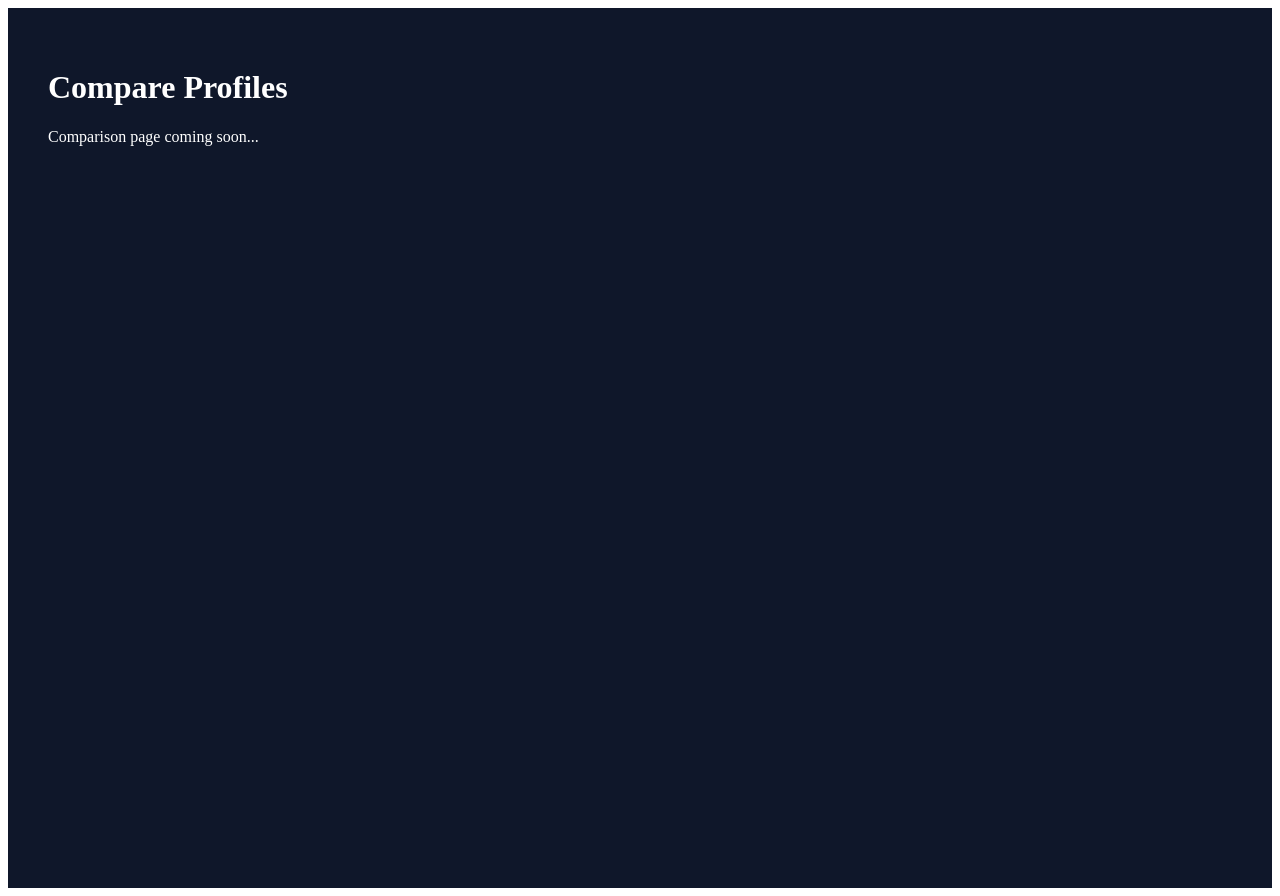
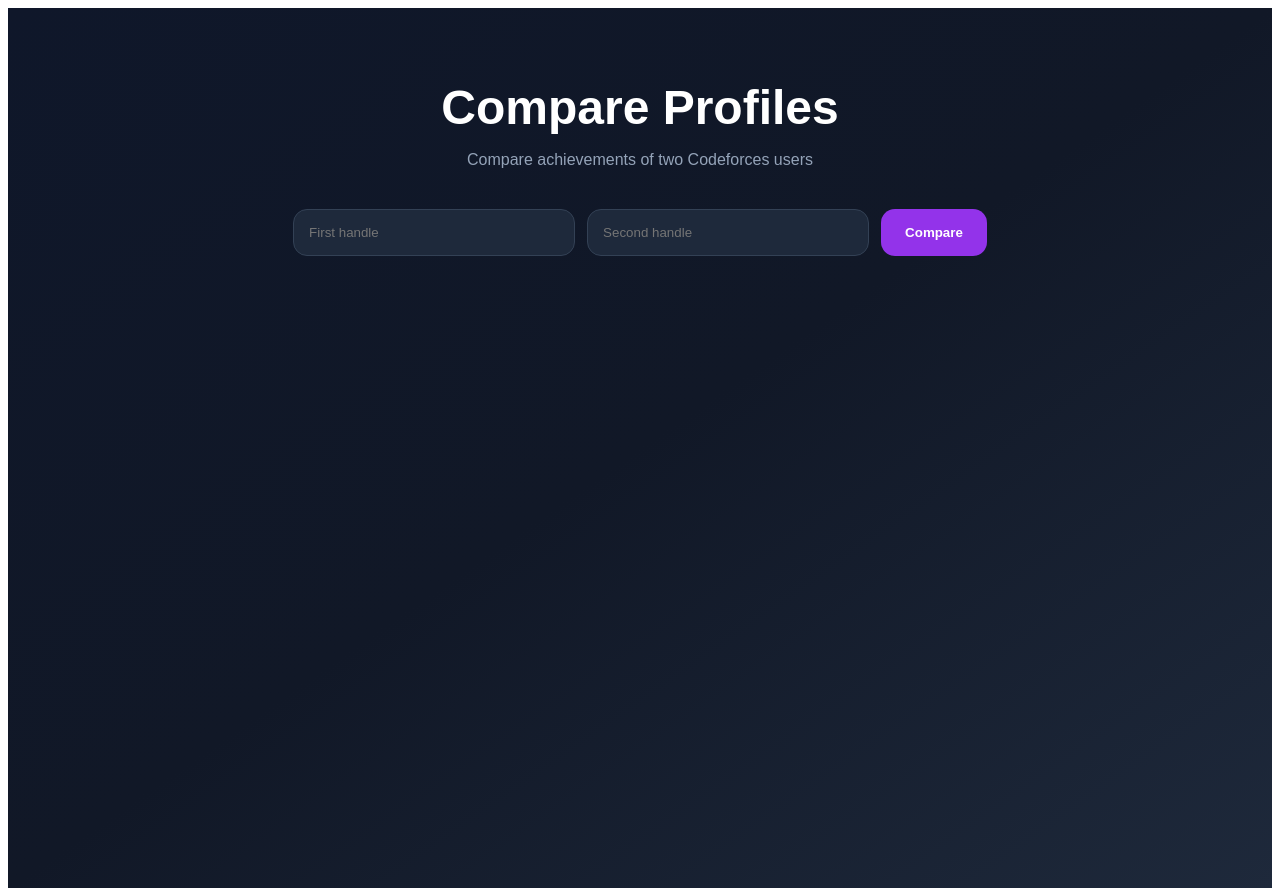
Before and after one commit to AmanSinghh345/cf-analyser, a React app in the folder frontend/: page /compare in a window 1280 px wide. Built offline with nearby package versions, Linux system fonts and the light colour scheme; the HTML template or start-up script is replaced by a standard one.

Commit message:
add compare.jsx

```diff
--- a/frontend/src/pages/Compare.jsx
+++ b/frontend/src/pages/Compare.jsx
@@ -1,17 +1,274 @@
+import { useState } from "react";
+import axios from "axios";
+
+function getRatingColor(rating) {
+  if (rating < 1200) return "#9ca3af";
+  if (rating < 1400) return "#22c55e";
+  if (rating < 1600) return "#06b6d4";
+  if (rating < 1900) return "#3b82f6";
+  if (rating < 2100) return "#a855f7";
+  if (rating < 2400) return "#f97316";
+  return "#ef4444";
+}
+
 function Compare() {
+  const [handle1, setHandle1] = useState("");
+  const [handle2, setHandle2] = useState("");
+
+  const [user1, setUser1] = useState(null);
+  const [user2, setUser2] = useState(null);
+
+  const [loading, setLoading] = useState(false);
+
+  async function compareProfiles() {
+    if (!handle1.trim() || !handle2.trim()) return;
+
+    try {
+      setLoading(true);
+
+      const [res1, res2] = await Promise.all([
+        axios.get(
+          `${import.meta.env.VITE_API_URL}/api/user/${handle1}`
+        ),
+        axios.get(
+          `${import.meta.env.VITE_API_URL}/api/user/${handle2}`
+        ),
+      ]);
+
+      setUser1(res1.data);
+      setUser2(res2.data);
+    } catch (err) {
+      console.error(err);
+      alert("Failed to fetch users");
+    } finally {
+      setLoading(false);
+    }
+  }
+
   return (
     <div
       style={{
         minHeight: "100vh",
-        background: "#0f172a",
+        background:
+          "linear-gradient(to bottom right, #0f172a, #111827, #1e293b)",
         color: "white",
-        padding: "40px",
+        padding: "40px 20px",
+        fontFamily: "Arial, sans-serif",
       }}
     >
-      <h1>Compare Profiles</h1>
-      <p>Comparison page coming soon...</p>
+      <div
+        style={{
+          maxWidth: "1200px",
+          margin: "0 auto",
+        }}
+      >
+        <h1
+          style={{
+            textAlign: "center",
+            fontSize: "3rem",
+            marginBottom: "10px",
+          }}
+        >
+          Compare Profiles
+        </h1>
+
+        <p
+          style={{
+            textAlign: "center",
+            color: "#94a3b8",
+            marginBottom: "40px",
+          }}
+        >
+          Compare achievements of two Codeforces users
+        </p>
+
+        {/* SEARCH */}
+        <div
+          style={{
+            display: "flex",
+            justifyContent: "center",
+            gap: "12px",
+            flexWrap: "wrap",
+            marginBottom: "40px",
+          }}
+        >
+          <input
+            type="text"
+            placeholder="First handle"
+            value={handle1}
+            onChange={(e) => setHandle1(e.target.value)}
+            style={inputStyle}
+          />
+
+          <input
+            type="text"
+            placeholder="Second handle"
+            value={handle2}
+            onChange={(e) => setHandle2(e.target.value)}
+            style={inputStyle}
+          />
+
+          <button
+            onClick={compareProfiles}
+            style={{
+              padding: "15px 24px",
+              borderRadius: "14px",
+              border: "none",
+              background: "#9333ea",
+              color: "white",
+              cursor: "pointer",
+              fontWeight: "bold",
+            }}
+          >
+            Compare
+          </button>
+        </div>
+
+        {loading && (
+          <h2 style={{ textAlign: "center" }}>
+            Loading...
+          </h2>
+        )}
+
+        {user1 && user2 && (
+          <div
+            style={{
+              display: "grid",
+              gridTemplateColumns:
+                "repeat(auto-fit, minmax(350px,1fr))",
+              gap: "20px",
+            }}
+          >
+            {[user1, user2].map((user, index) => (
+              <div
+                key={index}
+                style={{
+                  background: "#1e293b",
+                  borderRadius: "24px",
+                  padding: "30px",
+                }}
+              >
+                <div
+                  style={{
+                    display: "flex",
+                    gap: "20px",
+                    alignItems: "center",
+                    marginBottom: "20px",
+                  }}
+                >
+                  <img
+                    src={user.profile.avatar}
+                    alt="avatar"
+                    style={{
+                      width: "90px",
+                      height: "90px",
+                      borderRadius: "50%",
+                    }}
+                  />
+
+                  <div>
+                    <h2
+                      style={{
+                        color: getRatingColor(
+                          user.profile.rating
+                        ),
+                      }}
+                    >
+                      {user.handle}
+                    </h2>
+
+                    <p>
+                      Rank: {user.profile.rank}
+                    </p>
+
+                    <p>
+                      Rating: {user.profile.rating}
+                    </p>
+                  </div>
+                </div>
+
+                <div
+                  style={{
+                    display: "grid",
+                    gap: "12px",
+                  }}
+                >
+                  <CompareCard
+                    title="Max Rating"
+                    value={user.profile.maxRating}
+                  />
+
+                  <CompareCard
+                    title="Max Rank"
+                    value={user.profile.maxRank}
+                  />
+
+                  <CompareCard
+                    title="Contribution"
+                    value={user.profile.contribution}
+                  />
+
+                  <CompareCard
+                    title="Total Solved"
+                    value={user.totalSolved}
+                  />
+
+                  <CompareCard
+                    title="Hardest Solved"
+                    value={
+                      user.insights.hardestSolved
+                    }
+                  />
+
+                  <CompareCard
+                    title="Contests Played"
+                    value={
+                      user.contestHistory?.length || 0
+                    }
+                  />
+
+                  <CompareCard
+                    title="Strongest Zone"
+                    value={`${user.insights.strongestRange.min} - ${user.insights.strongestRange.max}`}
+                  />
+
+                  <CompareCard
+                    title="Comfort Range"
+                    value={`${user.insights.comfortRange.min} - ${user.insights.comfortRange.max}`}
+                  />
+                </div>
+              </div>
+            ))}
+          </div>
+        )}
+      </div>
     </div>
   );
 }
 
+function CompareCard({ title, value }) {
+  return (
+    <div
+      style={{
+        background: "#0f172a",
+        padding: "16px",
+        borderRadius: "16px",
+      }}
+    >
+      <h4>{title}</h4>
+      <h2>{value}</h2>
+    </div>
+  );
+}
+
+const inputStyle = {
+  width: "250px",
+  padding: "15px",
+  borderRadius: "14px",
+  border: "1px solid #334155",
+  background: "#1e293b",
+  color: "white",
+  outline: "none",
+};
+
 export default Compare;
```
